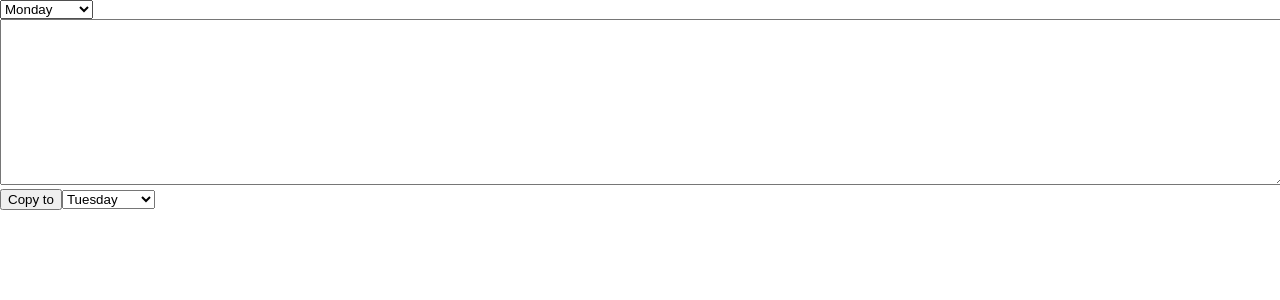
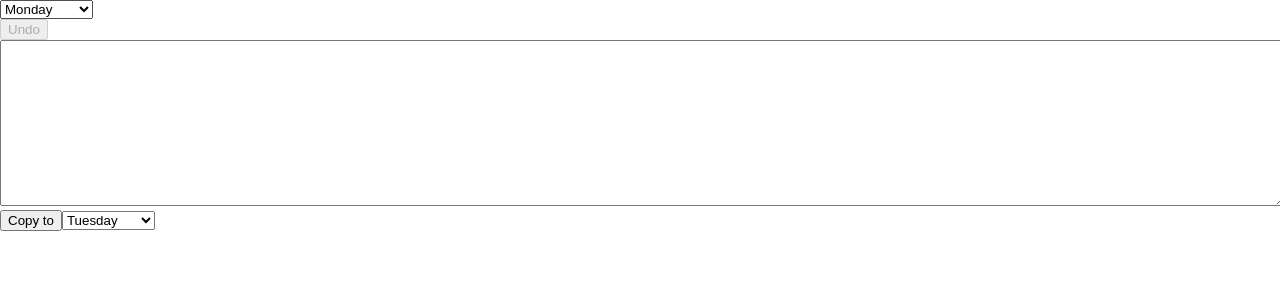
Before and after one commit to alistairbill/evohome-charts, a React (Create React App) app: page / in a window 1280 px wide. Shown: the top 300 px of the page. Built offline with nearby package versions, Linux system fonts and the light colour scheme.

Commit message:
Add simple undo functionality
Closes #1

```diff
--- a/src/App.tsx
+++ b/src/App.tsx
@@ -11,6 +11,7 @@ interface State {
   day: Day;
   copyDay: Day;
   location?: Location;
+  oldLocation?: Location;
   rawJson: string;
 }
 
@@ -21,6 +22,7 @@ class App extends React.Component<Props, State> {
       day: 'Monday' as Day,
       copyDay: 'Tuesday' as Day,
       location: undefined as Location | undefined,
+      oldLocation: undefined as Location | undefined,
       rawJson: '',
     };
   }
@@ -43,13 +45,14 @@ class App extends React.Component<Props, State> {
       zone.switchpoints[copyDay] = zone.switchpoints[day];
     });
     const rawJson = unparse(location);
-    this.setState({ rawJson, location });
+    this.setState({ rawJson, location, oldLocation: loc });
 
   }
 
   handleJsonChange = (event: React.ChangeEvent<HTMLTextAreaElement>): void => {
+    const { location: loc } = this.state;
     const location = parse(event.target.value);
-    this.setState({ location, rawJson: event.target.value });
+    this.setState({ location, oldLocation: loc, rawJson: event.target.value });
   };
 
   updateSwitchpoints(i: number, switchpoints: Switchpoint[]): void {
@@ -60,12 +63,21 @@ class App extends React.Component<Props, State> {
     const location = cloneDeep(loc);
     location.gateways[0].systems[0].zones[i].switchpoints[day] = switchpoints;
     const rawJson = unparse(location);
-    this.setState({ rawJson, location });
+    this.setState({ rawJson, location, oldLocation: loc });
+  }
+
+  handleUndo = (): void => {
+    const { oldLocation } = this.state;
+    if (!oldLocation) {
+      return;
+    }
+    const rawJson = unparse(oldLocation);
+    this.setState({ rawJson, location: oldLocation, oldLocation: undefined });
   }
 
   render(): React.ReactNode {
     let zones = [] as Zone[];
-    const { location, day, copyDay, rawJson } = this.state;
+    const { location, day, copyDay, rawJson, oldLocation } = this.state;
     if (location) {
       zones = location.gateways[0].systems[0].zones;
     }
@@ -75,6 +87,9 @@ class App extends React.Component<Props, State> {
           <select value={day} onChange={this.handleDayChange}>
             {ALL_DAYS.map((d) => <option key={d} value={d}>{d}</option>)}
           </select>
+        </div>
+        <div>
+          <button disabled={!oldLocation} onClick={this.handleUndo}>Undo</button>
         </div>
         <div className="container">
           {zones.map((zone, i) => (
```
